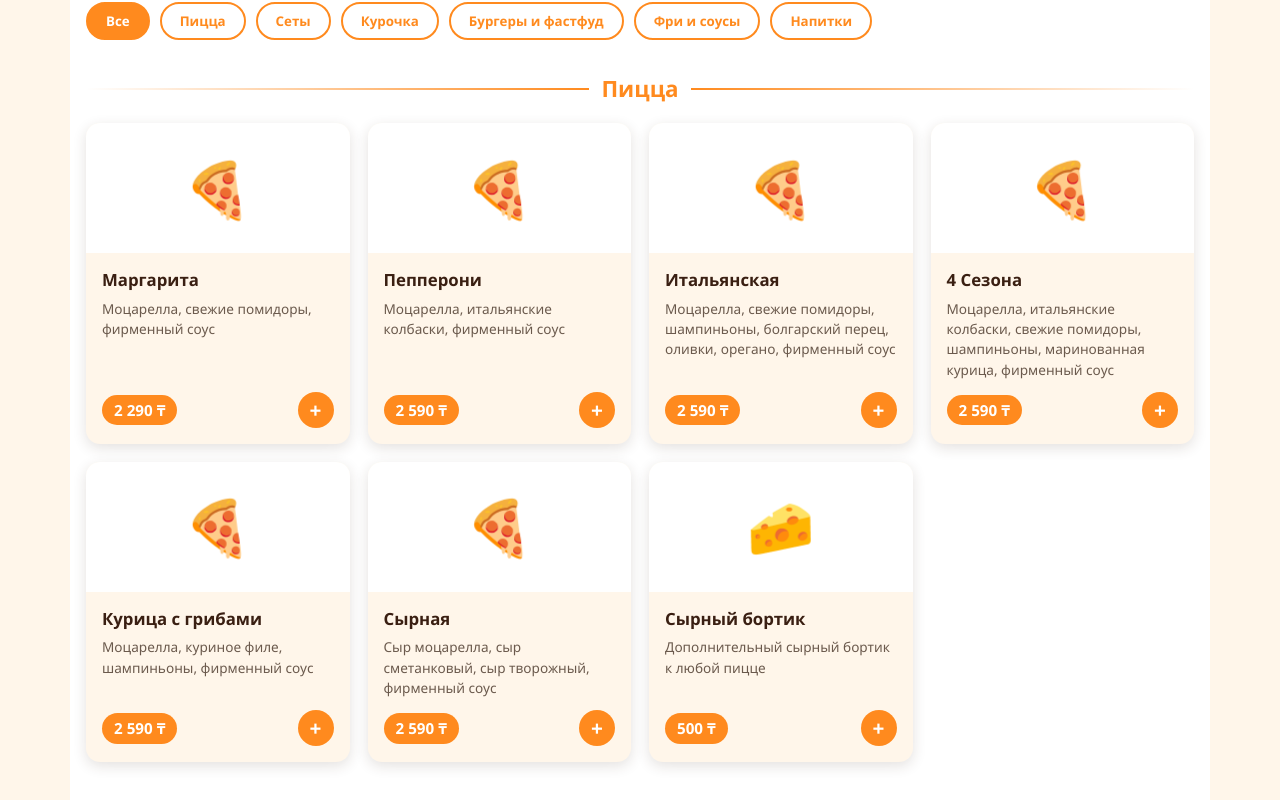
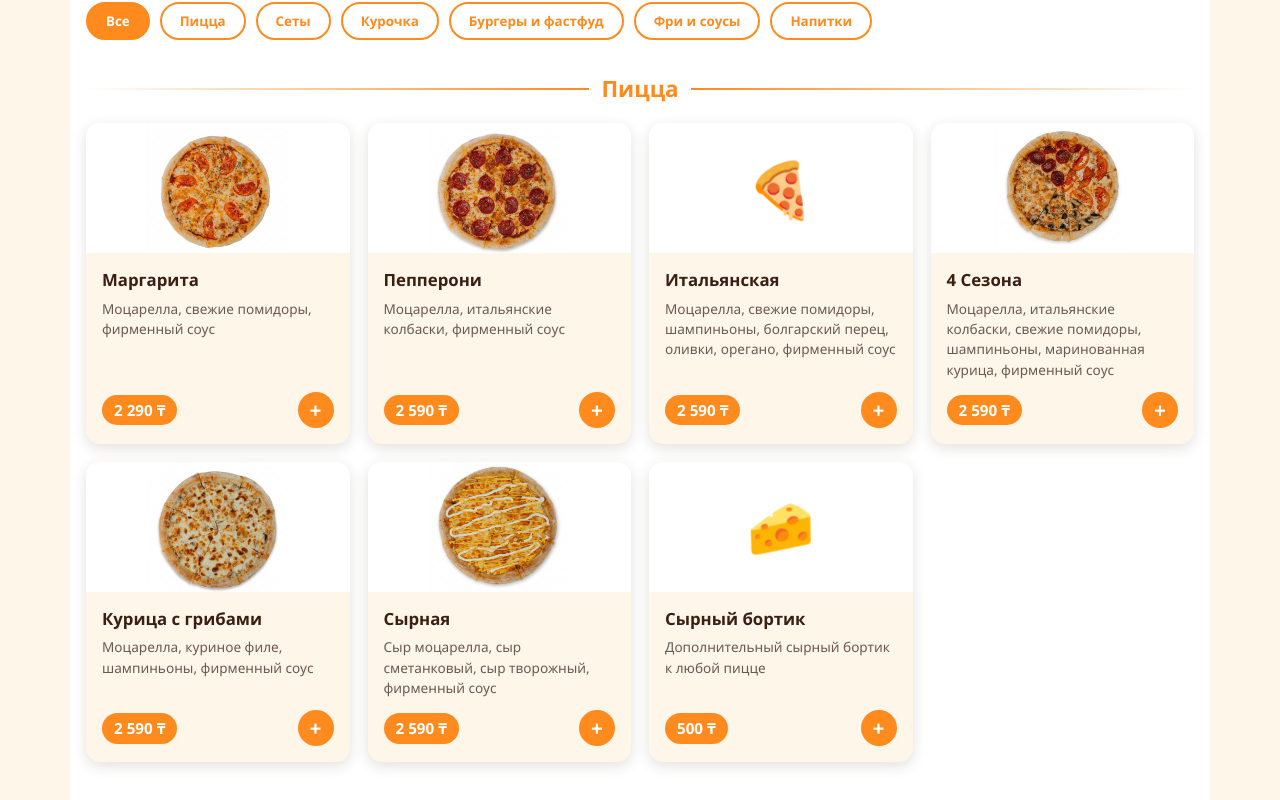
Before and after one commit to Nurrss/adal_chiken, a Vue app: page / in a window 1280 px wide. Shown: the part 1020-1820 px from the top of the page. Built offline with nearby package versions, Linux system fonts and the light colour scheme.

Commit message:
update photo

```diff
--- a/src/components/MenuCard.vue
+++ b/src/components/MenuCard.vue
@@ -10,7 +10,10 @@ const { lang, t, cart, addToCart, increment, decrement } = useStore();
 
 <template>
   <div class="menu-card">
-    <div class="photo">{{ item.icon }}</div>
+    <div class="photo">
+      <img v-if="item.image" :src="item.image" :alt="item.name[lang.value]" />
+      <span v-else>{{ item.icon }}</span>
+    </div>
     <div class="body">
       <h3>{{ item.name[lang.value] }}</h3>
       <p>{{ item.desc[lang.value] }}</p>
--- a/src/data.js
+++ b/src/data.js
@@ -1,5 +1,15 @@
 import logoImg from './assets/logo.png';
 import logoIconImg from './assets/logo-without-text.png';
+
+import imgMargarita from './assets/margarita.png';
+import imgPeperoni from './assets/peperoni.png';
+import imgGrib from './assets/grib.png';
+import imgCheese from './assets/cheese.png';
+import img4sezon from './assets/4sezon.png';
+import imgDue from './assets/due.png';
+import imgFriends from './assets/friends.png';
+import imgMix from './assets/mix.png';
+import imgBurger from './assets/burger.png';
 
 // UI strings for the language switcher (RU / KZ)
 export const ui = {
@@ -135,6 +145,7 @@ export const menuItems = [
       kz: 'Моцарелла, балғын қызанақ, фирмалық тұздық',
     },
     price: 2290,
+    image: imgMargarita,
   },
   {
     id: 'pizza-pepperoni',
@@ -146,6 +157,7 @@ export const menuItems = [
       kz: 'Моцарелла, итальян шұжықтары, фирмалық тұздық',
     },
     price: 2590,
+    image: imgPeperoni,
   },
   {
     id: 'pizza-italian',
@@ -168,6 +180,7 @@ export const menuItems = [
       kz: 'Моцарелла, итальян шұжықтары, балғын қызанақ, шампиньон, маринадталған тауық еті, фирмалық тұздық',
     },
     price: 2590,
+    image: img4sezon,
   },
   {
     id: 'pizza-chicken-mushroom',
@@ -179,6 +192,7 @@ export const menuItems = [
       kz: 'Моцарелла, тауық филесі, шампиньон, фирмалық тұздық',
     },
     price: 2590,
+    image: imgGrib,
   },
   {
     id: 'pizza-cheese',
@@ -190,6 +204,7 @@ export const menuItems = [
       kz: 'Моцарелла сыры, қаймақ сыры, сүзбе сыры, фирмалық тұздық',
     },
     price: 2590,
+    image: imgCheese,
   },
   {
     id: 'pizza-cheese-crust',
@@ -247,6 +262,7 @@ export const menuItems = [
       kz: 'Қанат — 15 дана, фри S — 1 дана, тұздық — 2 дана, сыйлыққа Salam Cola',
     },
     price: 4590,
+    image: imgDue,
   },
   {
     id: 'set-max',
@@ -280,6 +296,7 @@ export const menuItems = [
       kz: 'Қанат — 30 дана, фри M — 1 дана, тұздық — 3 дана, сыйлыққа Salam Cola',
     },
     price: 6990,
+    image: imgFriends,
   },
   {
     id: 'set-kvartet',
@@ -302,6 +319,7 @@ export const menuItems = [
       kz: 'Қанат — 20 дана, тауық — 14 дана, стрипс — 10 дана, сирақ — 6 дана, фри L — 2 дана, тұздық — 6 дана, сыйлыққа Salam Cola',
     },
     price: 12990,
+    image: imgMix,
   },
   {
     id: 'set-pizza',
@@ -446,6 +464,7 @@ export const menuItems = [
       kz: 'Шырынды котлет, чеддер сыры, балғын көкөністер',
     },
     price: 1590,
+    image: imgBurger,
   },
   {
     id: 'chicken-roll',
--- a/src/style.css
+++ b/src/style.css
@@ -463,6 +463,13 @@ button {
   align-items: center;
   justify-content: center;
   font-size: 3.4rem;
+  overflow: hidden;
+}
+
+.menu-card .photo img {
+  width: 100%;
+  height: 100%;
+  object-fit: contain;
 }
 
 .menu-card .body {
```
